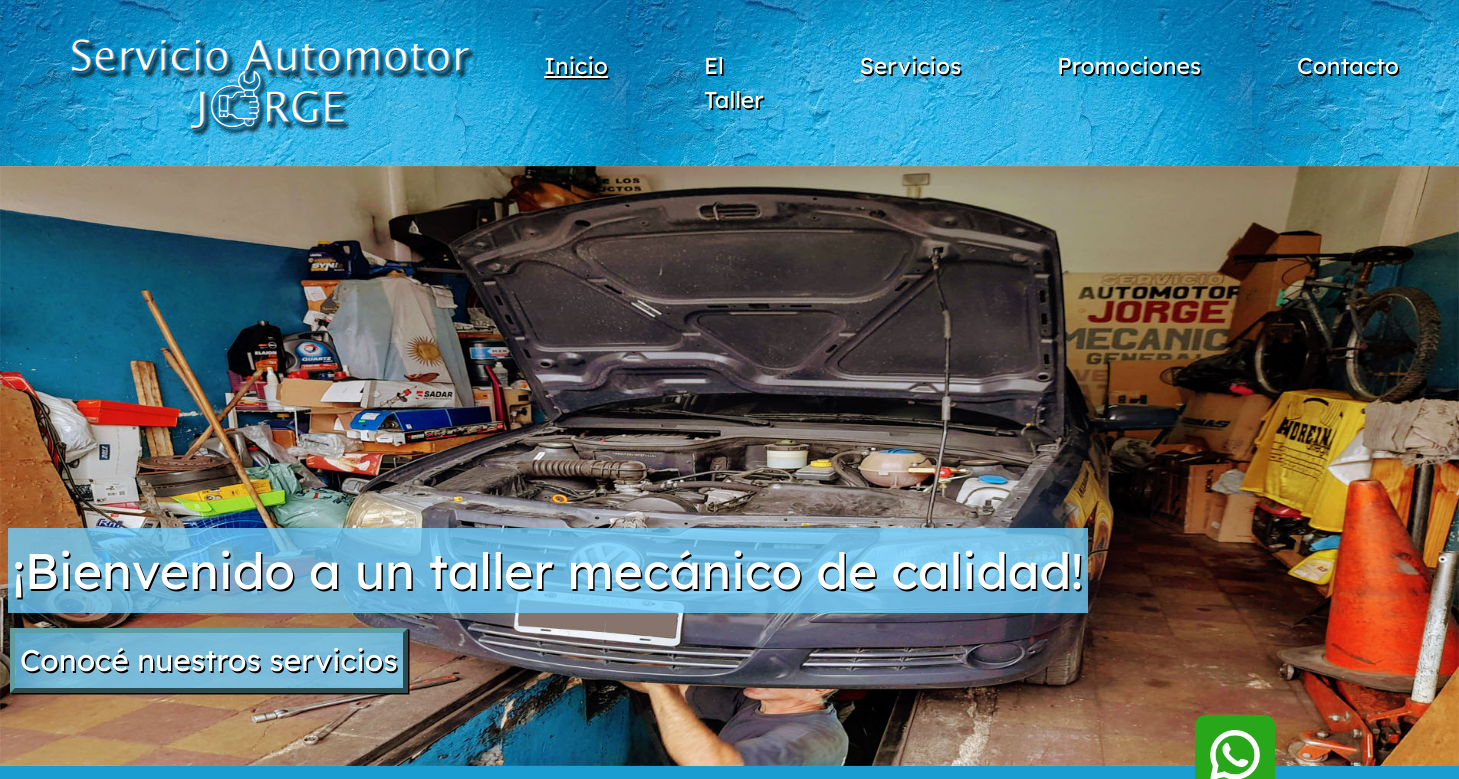
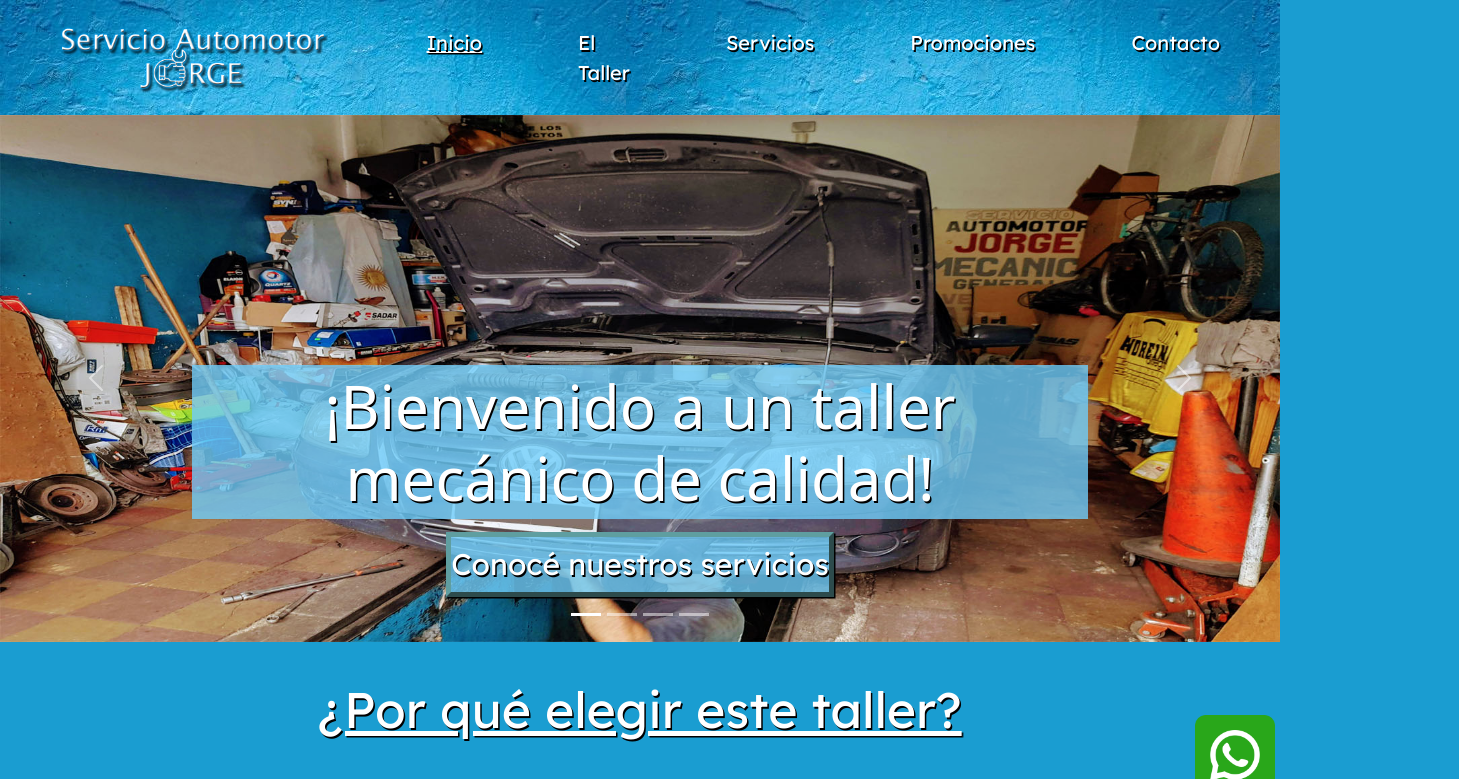
Before and after one commit to JPezzo/tallermecanico-jordanpezzo, a plain HTML site: page index.html in a window 1280 px wide. Shown: the top 779 px of the page, 1459 px wide, since content can reach past the window. Drawn offline with nearby package versions, Linux system fonts and the light colour scheme.

Commit message:
Agregué carousel con Bootstrap y lo modifiqué con mis imágenes. Hice algunos cambios en las animaciones, transformaciones y transiciones del header y el button de la sección 1 del INDEX

```diff
--- a/css/style.css
+++ b/css/style.css
@@ -80,7 +80,7 @@ header{
 
 .lista-horizontal {
     list-style: none;
-    font-size: 23px;
+    font-size: 20px;
     padding-right: 40px;
     padding-left: 40px;
 }
@@ -120,12 +120,19 @@ div.collapse.navbar-collapse#navbarSupportedContent ul.navbar-nav.me-auto.mb-2.m
     text-shadow: 1.5px 1.5px black;
 }
 
-.lista-horizontal:hover {
+/* .lista-horizontal:hover {
     transform: scale(1.05);
     transition: all 1s ease;
+} */
+
+div.collapse.navbar-collapse#navbarSupportedContent ul.navbar-nav.me-auto.mb-2.mb-lg-0 li.nav-item.lista-horizontal a.nav-link.a-header:hover {
+    color: rgba(22, 104, 199, 0.8);
+    transform: scale(1.05);
+    transition: all 0.5s ease;
 }
 
 .logo-header {
+    width: 90%;
     padding-left: 30px;
 }
 
@@ -147,34 +154,37 @@ div.collapse.navbar-collapse#navbarSupportedContent ul.navbar-nav.me-auto.mb-2.m
     width: 99.99%;
 }
 
-.recomendaciones {
-    padding: 5px;
-    margin: 8px;
+h5.recomendaciones {
+    padding-top: 5px;
+    padding-bottom: 5px;
     background-color: hsla(199, 93%, 71%, 80%);
-    z-index: 1;
-    position: absolute;
-    top: 520px;
-    font-size: 50px;
-    color: white;
-    text-shadow: 1.5px 1.5px black;
-}
-
-.a-section-1-servicios {
-    padding: 5px;
-    margin: 8px;
+    font-size: 60px;
+    color: white;
+    text-shadow: 1.5px 1.5px black;
+}
+
+button.button-section1-servicios {
+    padding-top: 5px;
+    padding-bottom: 5px;
+    margin-top: 5px;
+    margin-bottom: 5px;
     background-color: hsla(199, 93%, 71%, 80%);
-    z-index: 1;
-    position: absolute;
-    top: 620px;
-    font-size: 30px;
-    color: white;
-    text-shadow: 1.5px 1.5px black;
-    text-decoration: none;
+    text-shadow: 1.5px 1.5px black;
     border: 5px outset cadetblue;
     box-shadow: 1.5px 1.5px rgb(0, 0, 0);
 }
 
-.a-section-1-servicios:hover {
+a.a-section-1-servicios {
+    text-decoration: none;
+    font-size: 30px;
+    color: white;
+}
+
+a.a-section-1-servicios:hover {
+    color: rgba(22, 104, 199, 0.8);
+}
+
+button.button-section1-servicios:hover {
     animation: moveButton 3s;
 }
 
@@ -183,31 +193,31 @@ div.collapse.navbar-collapse#navbarSupportedContent ul.navbar-nav.me-auto.mb-2.m
     transform: translateY(0);
   }
   10%{
-    transform: translateY(-3px);
+    transform: translateY(-2px);
   }
   20%{
-    transform: translateY(3px);
+    transform: translateY(2px);
   }
   30%{
-    transform: translateY(-3px);
+    transform: translateY(-2px);
   }
   40%{
-    transform: translateY(3px);
+    transform: translateY(2px);
   }
   50%{
-    transform: translateY(-3px);
+    transform: translateY(-2px);
   }
   60%{
-    transform: translateY(3px);
+    transform: translateY(2px);
   }
   70%{
-    transform: translateY(-3px);
+    transform: translateY(-2px);
   }
   80%{
-    transform: translateY(2.2px);
+    transform: translateY(1.2px);
   }
   90%{
-    transform: translateY(-2.2px);
+    transform: translateY(-1.2px);
   }
   100%{
     transform: translateY(0);
--- a/index.html
+++ b/index.html
@@ -62,24 +62,79 @@
     <!-- Las fotos irían con un efecto de "zoom out" y haciendo que pasen automáticamente cada 7 segundos aprox. -->
     <!-- La información que iría sobre la imagen la codeo como un Lorem porque aún no sé qué datos colocaré -->
     <section class="section-1-index">
-        <img src="archivos-multimedia/mecanico-trabajando1.jpg" alt="Mecánico trabajando" class="imagenes-carrousel">
+
+      <div id="carouselExampleCaptions" class="carousel slide" data-bs-ride="carousel">
+        <div class="carousel-indicators">
+          <button type="button" data-bs-target="#carouselExampleCaptions" data-bs-slide-to="0" class="active" aria-current="true" aria-label="Slide 1"></button>
+          <button type="button" data-bs-target="#carouselExampleCaptions" data-bs-slide-to="1" aria-label="Slide 2"></button>
+          <button type="button" data-bs-target="#carouselExampleCaptions" data-bs-slide-to="2" aria-label="Slide 3"></button>
+          <button type="button" data-bs-target="#carouselExampleCaptions" data-bs-slide-to="3" aria-label="Slide 4"></button>
+        </div>
+        <div class="carousel-inner">
+          <div class="carousel-item active" data-bs-interval="7000">
+            <img src="archivos-multimedia/mecanico-trabajando1.jpg" class="d-block w-100" alt="Mecánico trabajando">
+            <div class="carousel-caption d-none d-md-block">
+              <h5 class="recomendaciones">¡Bienvenido a un taller mecánico de calidad!</h5>
+              <button class="button-section1-servicios">
+                <a href="pages/servicios.html" class="a-section-1-servicios">
+                    Conocé nuestros servicios
+                </a>
+              </button>
+            </div>
+          </div>
+          <div class="carousel-item" data-bs-interval="7000">
+            <img src="archivos-multimedia/motor-de-auto1.jpg" class="d-block w-100" alt="Motor de auto">
+            <div class="carousel-caption d-none d-md-block">
+              <h5>Lorem ipsum dolor, sit amet consectetur adipisicing elit. Aspernatur blanditiis quasi quibusdam culpa sunt accusantium dolores voluptates odio non, reprehenderit facere voluptatum quod nihil hic quidem totam, quo nobis. Dolorum.</h5>
+              <!-- <p>Some representative placeholder content for the third slide.</p> -->
+            </div>
+          </div>
+          <div class="carousel-item" data-bs-interval="7000">
+            <img src="archivos-multimedia/productos.jpg" class="d-block w-100" alt="Productos">
+            <div class="carousel-caption d-none d-md-block">
+              <h5>Lorem ipsum dolor, sit amet consectetur adipisicing elit. Aspernatur blanditiis quasi quibusdam culpa sunt accusantium dolores voluptates odio non, reprehenderit facere voluptatum quod nihil hic quidem totam, quo nobis. Dolorum.</h5>
+              <!-- <p>Some representative placeholder content for the third slide.</p> -->
+            </div>
+          </div>
+          <div class="carousel-item" data-bs-interval="7000">
+            <img src="archivos-multimedia/herramientas.jpg" class="d-block w-100" alt="Herramientas">
+            <div class="carousel-caption d-none d-md-block">
+              <h5>Lorem ipsum dolor, sit amet consectetur adipisicing elit. Aspernatur blanditiis quasi quibusdam culpa sunt accusantium dolores voluptates odio non, reprehenderit facere voluptatum quod nihil hic quidem totam, quo nobis. Dolorum.</h5>
+              <!-- <p>Some representative placeholder content for the third slide.</p> -->
+            </div>
+          </div>
+        </div>
+        <button class="carousel-control-prev" type="button" data-bs-target="#carouselExampleCaptions" data-bs-slide="prev">
+          <span class="carousel-control-prev-icon" aria-hidden="true"></span>
+          <span class="visually-hidden">Previous</span>
+        </button>
+        <button class="carousel-control-next" type="button" data-bs-target="#carouselExampleCaptions" data-bs-slide="next">
+          <span class="carousel-control-next-icon" aria-hidden="true"></span>
+          <span class="visually-hidden">Next</span>
+        </button>
+      </div>
+
+
+
+
+        <!-- <img src="archivos-multimedia/mecanico-trabajando1.jpg" alt="Mecánico trabajando" class="imagenes-carrousel">
         <p class="recomendaciones">¡Bienvenido a un taller mecánico de calidad!</p>
         <button>
             <a href="pages/servicios.html" class="a-section-1-servicios">
                 Conocé nuestros servicios
             </a>
-        </button>
+        </button> -->
 
-        <img src="archivos-multimedia/motor-de-auto1.jpg" alt="Motor de un auto">
-        <p>Lorem ipsum dolor, sit amet consectetur adipisicing elit. Ea temporibus neque commodi ullam unde veniam, aspernatur reiciendis cupiditate nam aut beatae minus earum odit rerum, maiores, alias quos tenetur quisquam?</p>
+        <!-- <img src="archivos-multimedia/motor-de-auto1.jpg" alt="Motor de un auto">
+        <p>Lorem ipsum dolor, sit amet consectetur adipisicing elit. Ea temporibus neque commodi ullam unde veniam, aspernatur reiciendis cupiditate nam aut beatae minus earum odit rerum, maiores, alias quos tenetur quisquam?</p> -->
 
-
+<!--
         <img src="archivos-multimedia/productos.jpg" alt="Productos">
         <p>Lorem ipsum dolor sit amet consectetur adipisicing elit. Nostrum ullam molestiae, doloribus laboriosam commodi sapiente dolorem perferendis odio similique inventore magni error odit repudiandae ratione molestias amet, debitis qui eos?</p>
 
 
         <img src="archivos-multimedia/herramientas.jpg" alt="Herramientas">
-        <p>Lorem ipsum dolor sit amet consectetur adipisicing elit. Id inventore sunt dicta vero ab veritatis adipisci possimus? Nihil dignissimos nostrum porro nisi necessitatibus nesciunt voluptatibus sequi, alias labore, sed quod.</p>
+        <p>Lorem ipsum dolor sit amet consectetur adipisicing elit. Id inventore sunt dicta vero ab veritatis adipisci possimus? Nihil dignissimos nostrum porro nisi necessitatibus nesciunt voluptatibus sequi, alias labore, sed quod.</p> -->
     </section>
     <!-- Fin de la sección 1 -->
 
```
